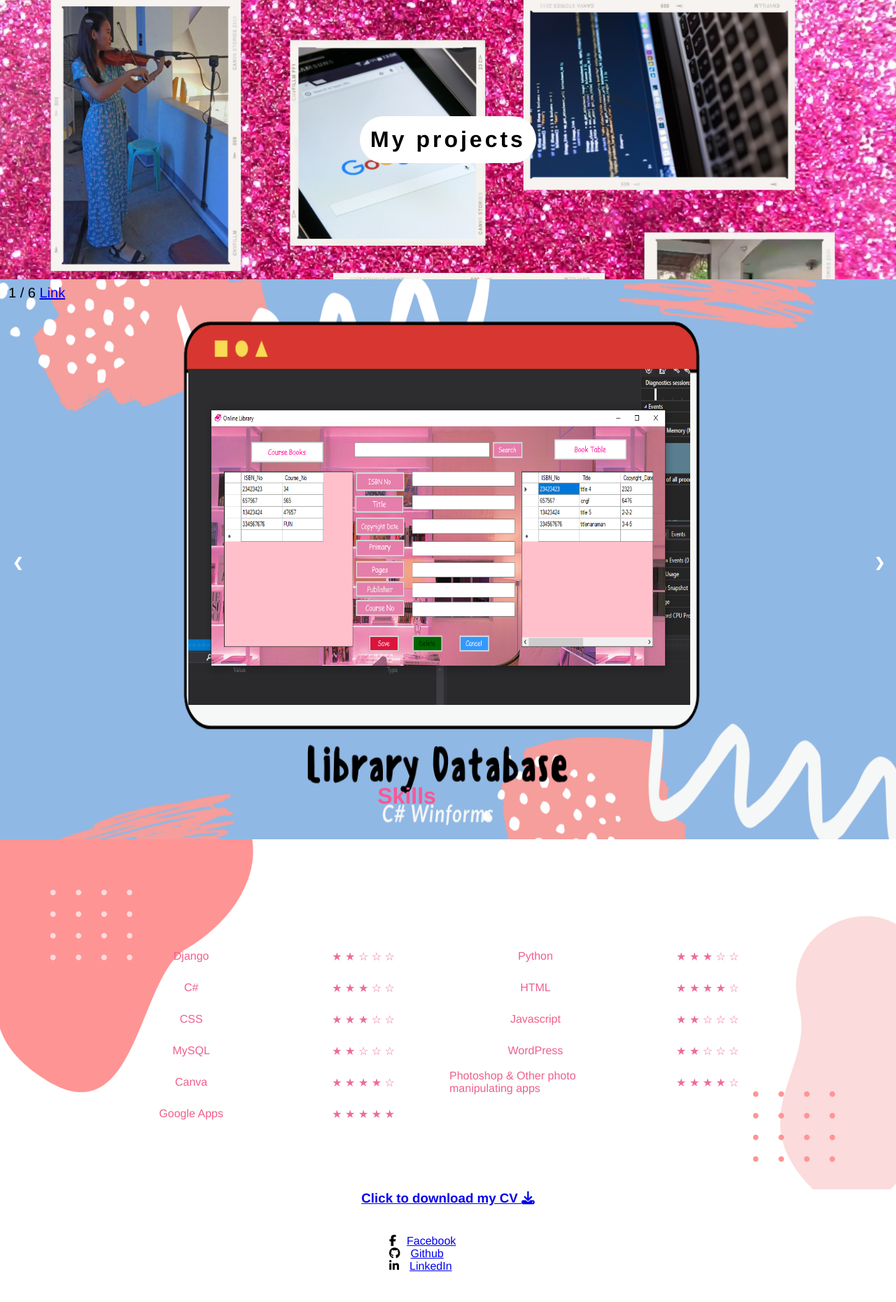
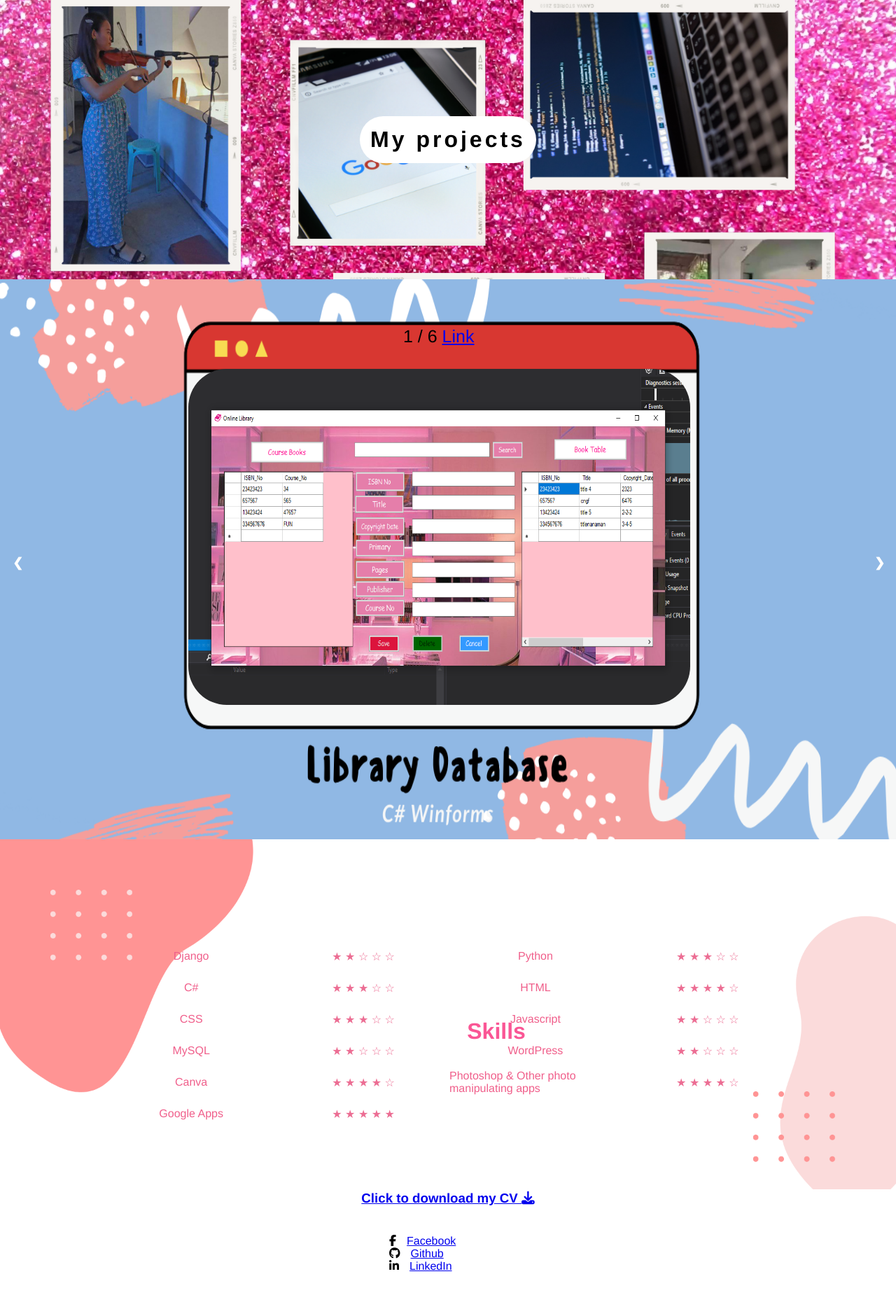
Before and after one commit to LeNikki/Personal-Website, a PHP site: page / in a window 1280 px wide. Shown: the part 1601-3461 px from the top of the page at 70% size. Run offline with PHP 8.4, Linux system fonts and the light colour scheme; some libraries are stand-ins or nearby versions.

Commit message:
Update style.css

```diff
--- a/css/style.css
+++ b/css/style.css
@@ -76,6 +76,11 @@ td{
   box-shadow: 3px 3px 3px 3px rgb(124, 210, 230);
 
 }
+.proj{
+  border: 5px;
+ border-radius: 55px;
+}
+
 .proj_btn{
   padding: 15px;
   border-radius: 50px ;
@@ -149,9 +154,11 @@ td{
   padding: 20%;
 }
 .skills{
-  position: absolute; top: 154rem;margin-left: 20%; color:rgb(250, 86, 149);
+position: absolute; top: 175rem; margin-left: 30%; color:rgb(250, 86, 149);
 }
-
+.title{
+  position: absolute; top: 155rem; margin-right: 40%;
+}
 /*############### SLIDESHOW #####################*/
 .mySlides {
   display: none;
@@ -194,10 +201,17 @@ td{
 /* Number text (1/3 etc) */
 .numbertext {
   color: black;
-    font-size: 20px;
-    padding: 8px 12px;
+  font-size: 25px;
+ margin-top: 4%;
+
   position: absolute;
-    top: 250%;
+  top: 252%;
+  left: 45%;
+}
+.title{
+  position: absolute;
+  top: 165rem;
+  left: 45%;
 }
 
 /* The dots/bullets/indicators */
```
Lines whose indentation alone changed are shown as unchanged.
